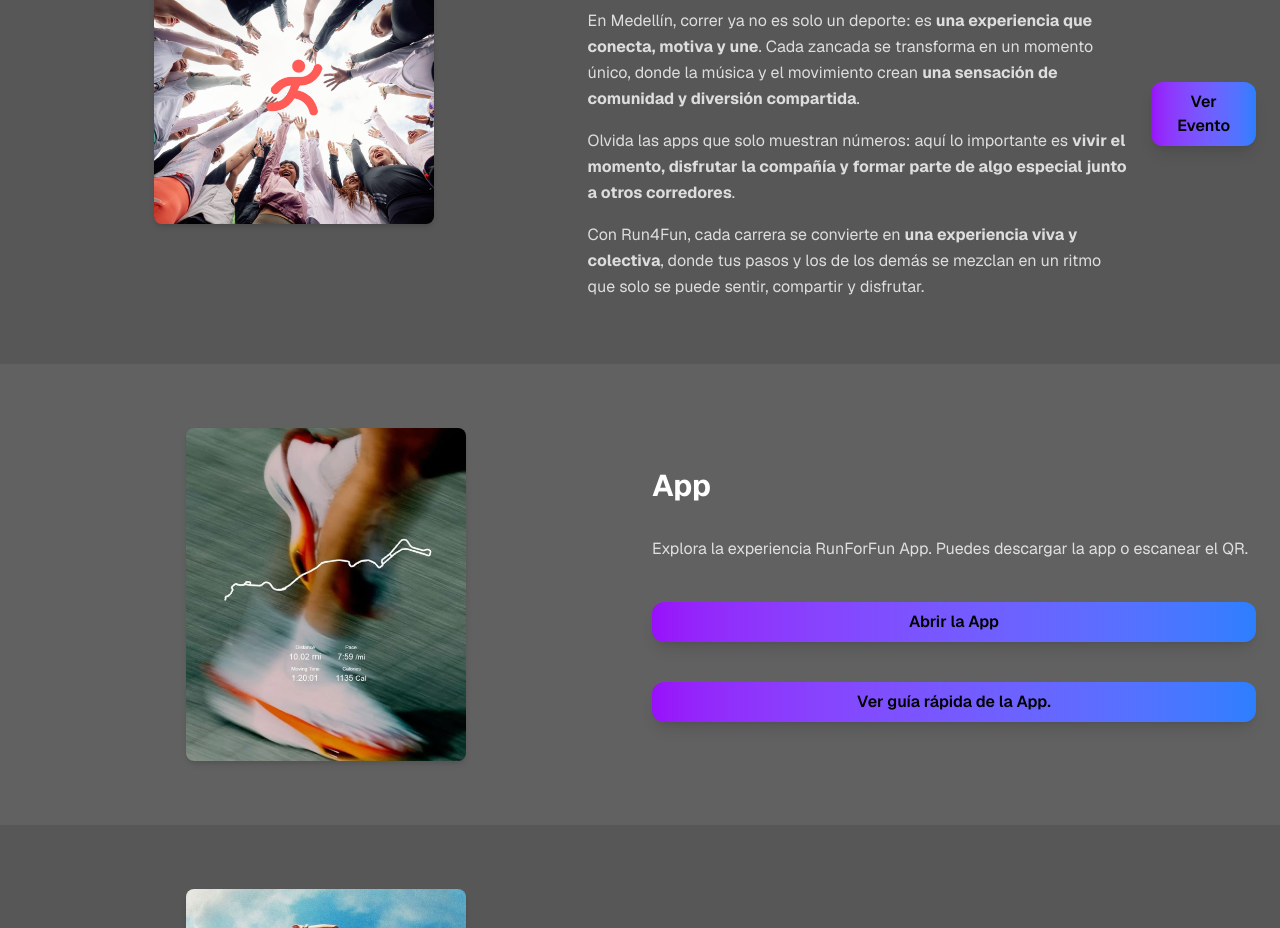
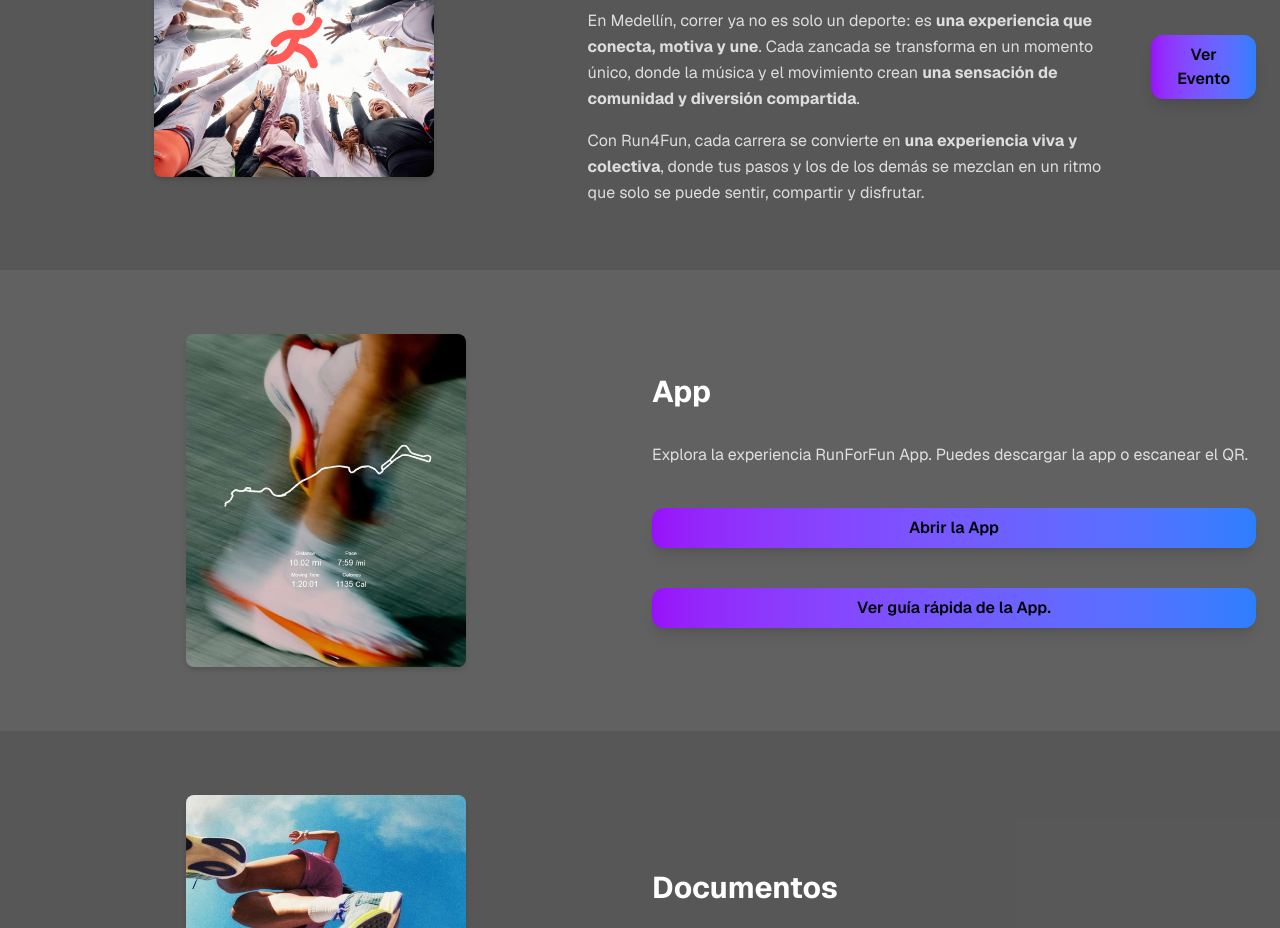
Before and after one commit to annamile92/Run_app, a Next.js app: page / in a window 1280 px wide. Shown: the part 960-1888 px from the top of the page. Built offline with nearby package versions, Linux system fonts and the light colour scheme.

Commit message:
Update page.tsx

```diff
--- a/app/page.tsx
+++ b/app/page.tsx
@@ -99,14 +99,10 @@
             En Medellín, correr ya no es solo un deporte: es <strong>una experiencia que conecta, motiva y une</strong>. Cada zancada se transforma en un momento único, donde la música y el movimiento crean <strong>una sensación de comunidad y diversión compartida</strong>.
           </p>
           <p className="opacity-80 leading-relaxed">
-            Olvida las apps que solo muestran números: aquí lo importante es <strong>vivir el momento, disfrutar la compañía y formar parte de algo especial junto a otros corredores</strong>.
-          </p>
-          <p className="opacity-80 leading-relaxed">
             Con Run4Fun, cada carrera se convierte en <strong>una experiencia viva y colectiva</strong>, donde tus pasos y los de los demás se mezclan en un ritmo que solo se puede sentir, compartir y disfrutar.
           </p>
         </div>
-         <a
-            href="https://drive.google.com/file/d/1Hdlo2CmoM6yYnSM5DuF6_5mwYBkZP6c5/view?usp=drive_link"
+         <a href="https://drive.google.com/file/d/1Hdlo2CmoM6yYnSM5DuF6_5mwYBkZP6c5/view?usp=drive_link"
             className="mt-6 inline-block bg-gradient-to-r from-purple-600 to-blue-500 text-black font-semibold px-4 py-2 rounded-xl shadow-lg hover:scale-105 hover:shadow-2xl transition-all duration-300 text-center"
           >
             Ver Evento
```
